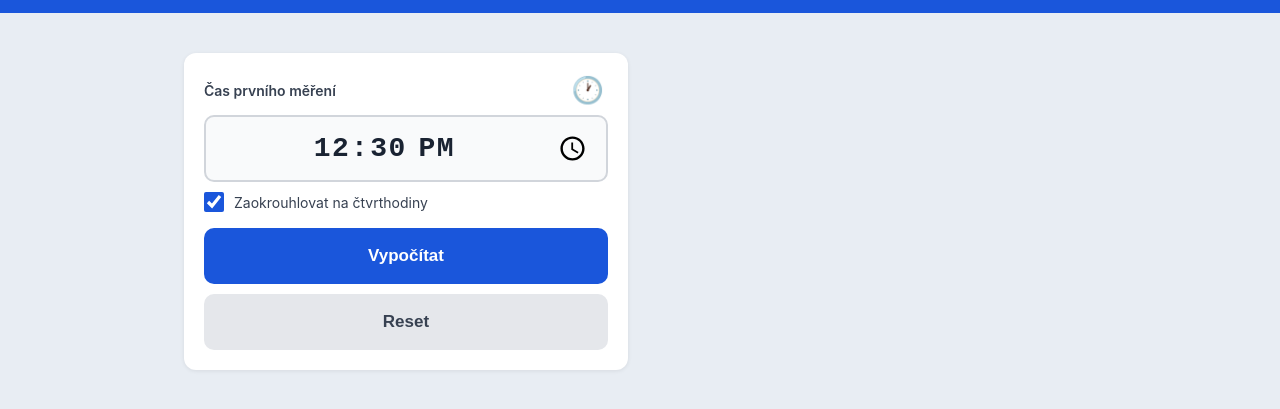
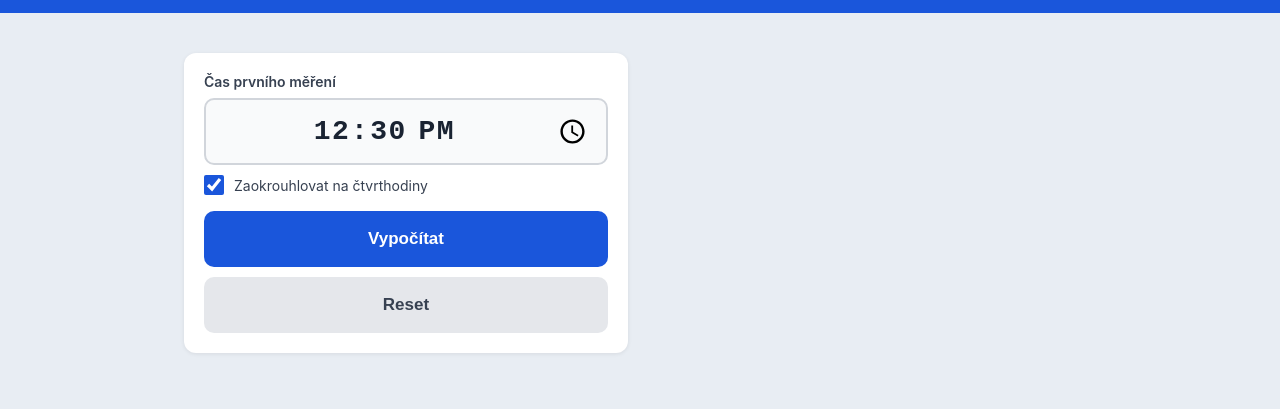
Before and after one commit to hedbavnyPN/TLAKITO, a plain HTML site: page index.html in a window 1280 px wide. Shown: the part 67-476 px from the top of the page. Drawn offline with Linux system fonts and the light colour scheme.

Commit message:
Odebrat emoji tlačítko hodin

```diff
--- a/index.html
+++ b/index.html
@@ -435,10 +435,7 @@
 
 <div class="container">
   <div class="card no-print">
-    <div class="time-label-row">
-      <label class="field-label" for="startTime">Čas prvního měření</label>
-      <button class="btn-clock" onclick="setNow()" title="Nastavit aktuální čas">🕐</button>
-    </div>
+    <label class="field-label" for="startTime">Čas prvního měření</label>
     <input type="time" id="startTime" step="900">
     <label class="snap-label">
       <input type="checkbox" id="snapCheck" checked>
```
